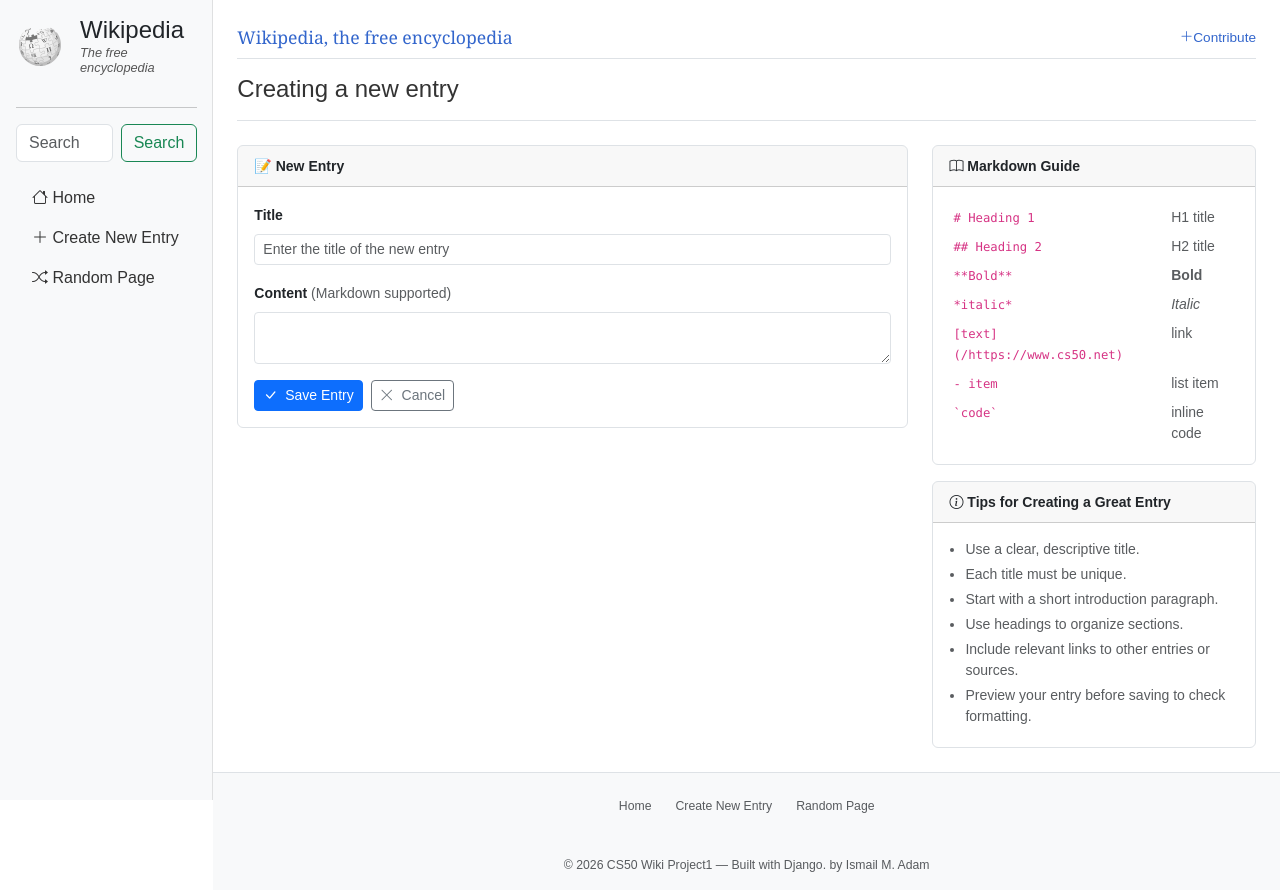
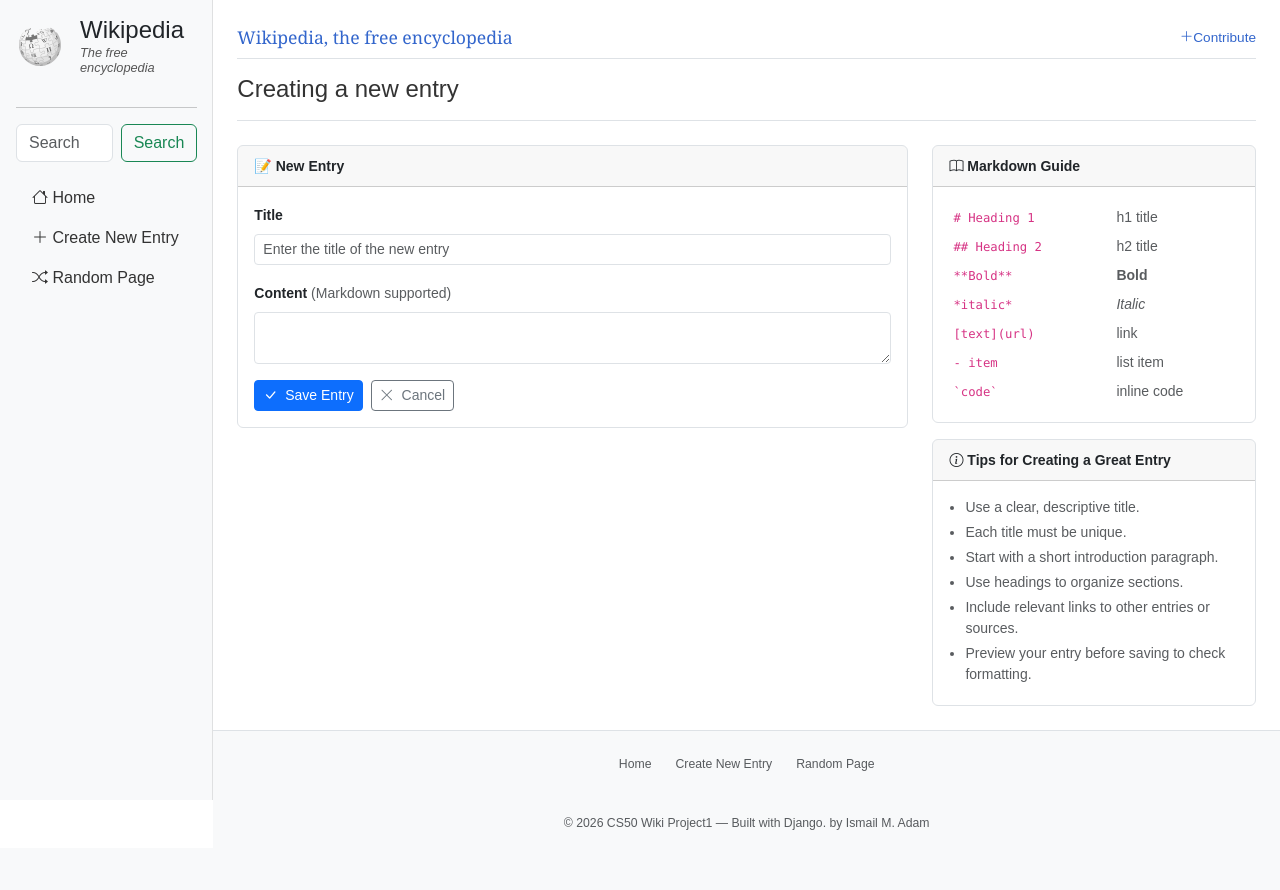
Before and after one commit to ismail-mah/wiki, a Django app: page /wiki/create_entry in a window 1280 px wide. After the commit the page ends 830 px from the top, so only its background shows below. Run offline with Django 5.2, Linux system fonts and the light colour scheme; some libraries are stand-ins or nearby versions.

Commit message:
improved style for create entry page and overall UI

```diff
--- a/encyclopedia/templates/encyclopedia/create.html
+++ b/encyclopedia/templates/encyclopedia/create.html
@@ -83,11 +83,11 @@
                 <div class="card-body small">
                     <table class="table table-sm table-borderless mb-0">
                         <tbody>
-                            <tr><td><code># Heading 1</code></td><td class="text-muted">H1 title</td></tr>
-                            <tr><td><code>## Heading 2</code></td><td class="text-muted">H2 title</td></tr>
+                            <tr><td><code># Heading 1</code></td><td class="text-muted">h1 title</td></tr>
+                            <tr><td><code>## Heading 2</code></td><td class="text-muted">h2 title</td></tr>
                             <tr><td><code>**Bold**</code></td><td class="text-muted"><strong>Bold</strong></td></tr>
                             <tr><td><code>*italic*</code></td><td class="text-muted"><em>Italic</em></td></tr>
-                            <tr><td><code>[text](/https://www.cs50.net)</code></td><td class="text-muted">link</td></tr>
+                            <tr><td><code>[text](url)</code></td><td class="text-muted">link</td></tr>
                             <tr><td><code>- item</code></td><td class="text-muted">list item</td></tr>
                             <tr><td><code>`code`</code></td><td class="text-muted">inline code</td></tr>
                         </tbody>
```
Also changed, not shown: entries/Markdown Giude.md (+1 -2 lines), entries/testing.md (+1 -1 lines).
